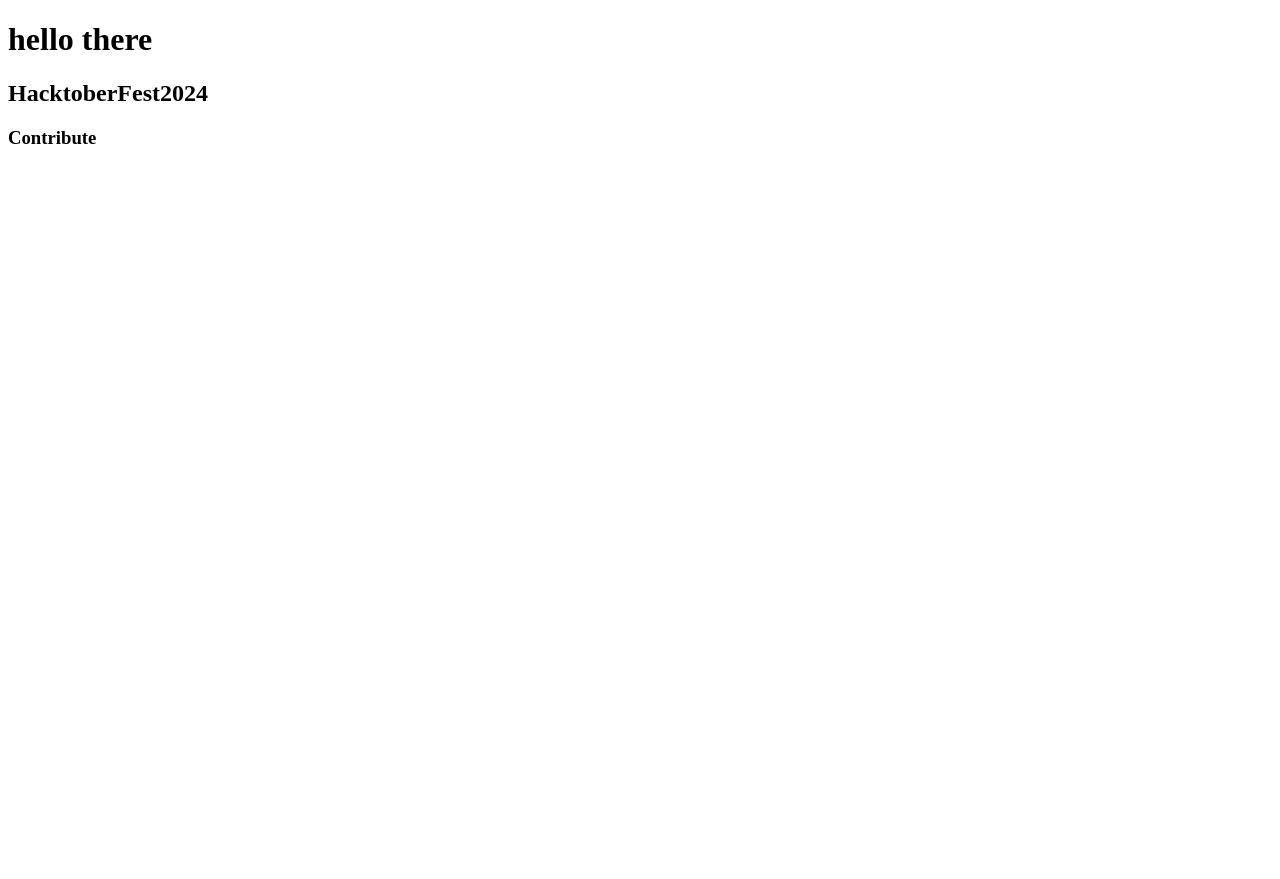
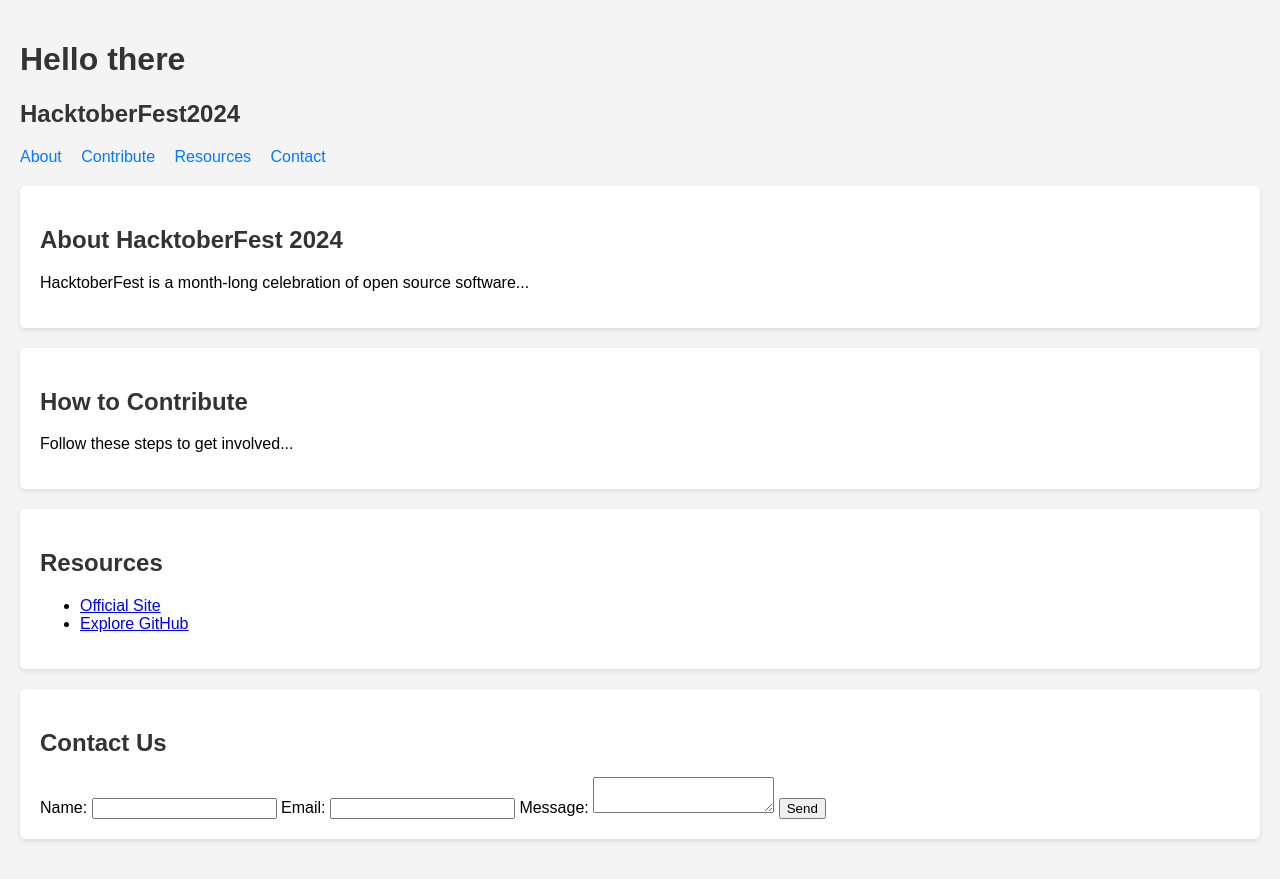
Before and after one commit to Krishanthapathum/hacktoberfest2024, a plain HTML site: page index.html in a window 1280 px wide. Before the commit the page ends 800 px from the top, so only its background shows below. Drawn offline with Linux system fonts and the light colour scheme.

Commit message:
add nav menu

```diff
--- a/index.html
+++ b/index.html
@@ -4,10 +4,81 @@
     <meta charset="UTF-8">
     <meta name="viewport" content="width=device-width, initial-scale=1.0">
     <title>HacktoberFest2024</title>
+    <style>
+        body {
+            font-family: Arial, sans-serif;
+            margin: 0;
+            padding: 20px;
+            background-color: #f4f4f4;
+        }
+        h1, h2, h3 {
+            color: #333;
+        }
+        nav ul {
+            list-style-type: none;
+            padding: 0;
+        }
+        nav ul li {
+            display: inline;
+            margin-right: 15px;
+        }
+        nav ul li a {
+            text-decoration: none;
+            color: #007BFF;
+        }
+        section {
+            margin: 20px 0;
+            padding: 20px;
+            background-color: white;
+            border-radius: 5px;
+            box-shadow: 0 2px 5px rgba(0,0,0,0.1);
+        }
+    </style>
 </head>
 <body>
-    <h1>hello there</h1>
-    <h2> HacktoberFest2024</h2>
-    <h3>Contribute</h3>
+    <h1>Hello there</h1>
+    <h2>HacktoberFest2024</h2>
+    <nav>
+        <ul>
+            <li><a href="#about">About</a></li>
+            <li><a href="#contribute">Contribute</a></li>
+            <li><a href="#resources">Resources</a></li>
+            <li><a href="#contact">Contact</a></li>
+        </ul>
+    </nav>
+
+    <section id="about">
+        <h2>About HacktoberFest 2024</h2>
+        <p>HacktoberFest is a month-long celebration of open source software...</p>
+    </section>
+
+    <section id="contribute">
+        <h2>How to Contribute</h2>
+        <p>Follow these steps to get involved...</p>
+    </section>
+
+    <section id="resources">
+        <h2>Resources</h2>
+        <ul>
+            <li><a href="https://hacktoberfest.digitalocean.com/">Official Site</a></li>
+            <li><a href="https://github.com/explore">Explore GitHub</a></li>
+        </ul>
+    </section>
+
+    <section id="contact">
+        <h2>Contact Us</h2>
+        <form action="#" method="post">
+            <label for="name">Name:</label>
+            <input type="text" id="name" name="name" required>
+
+            <label for="email">Email:</label>
+            <input type="email" id="email" name="email" required>
+
+            <label for="message">Message:</label>
+            <textarea id="message" name="message" required></textarea>
+
+            <button type="submit">Send</button>
+        </form>
+    </section>
 </body>
 </html>
```
